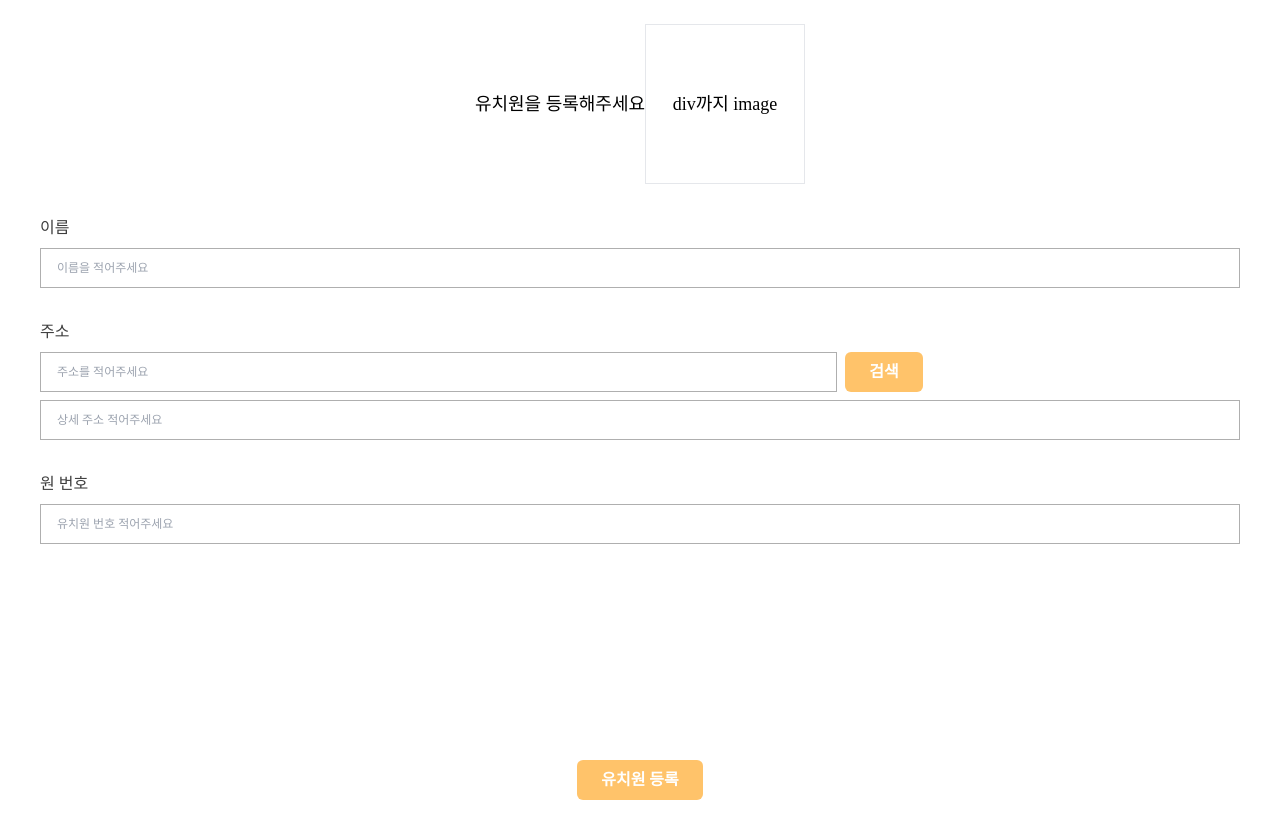
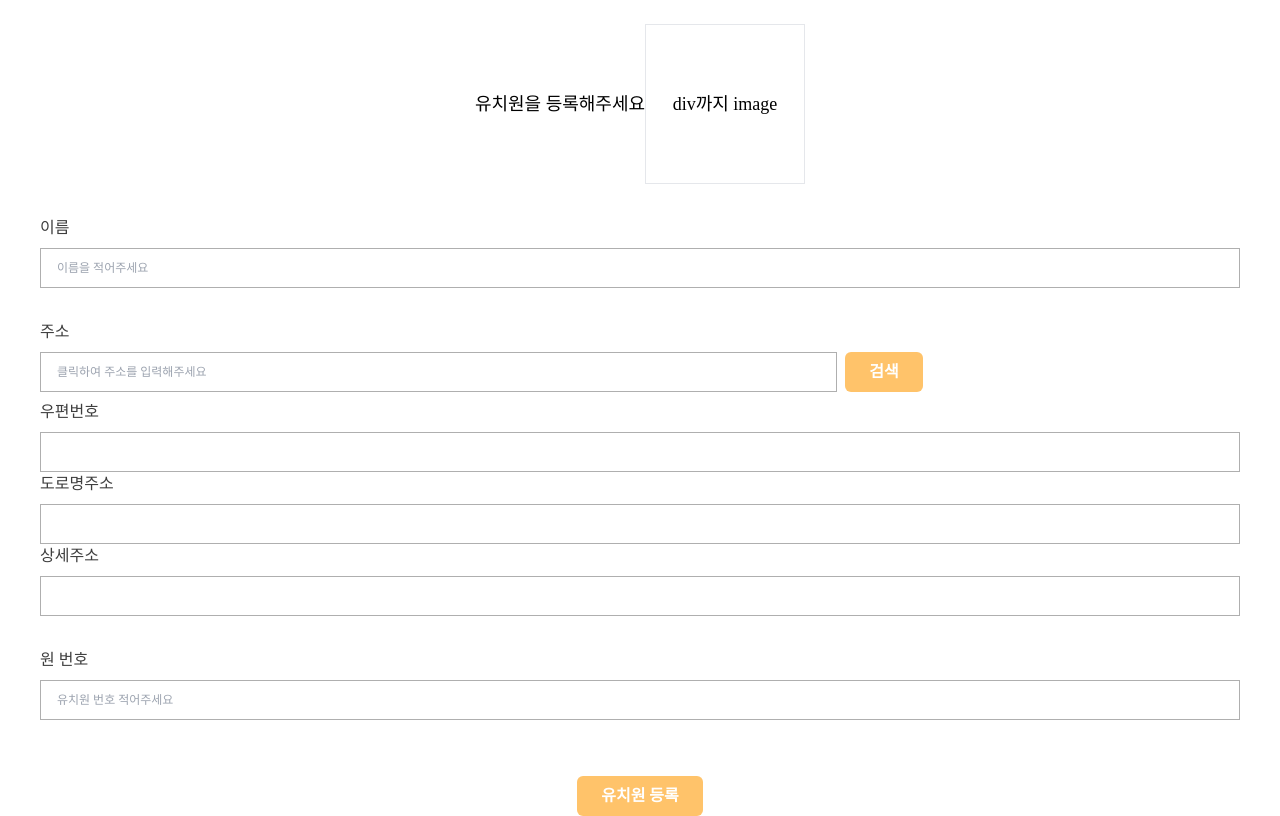
Before and after one commit to allkong/KidWe, a React (Vite) app in the folder front-end/: page /register/kindergarden in a window 1280 px wide. Built offline with nearby package versions, Linux system fonts and the light colour scheme; a web font is replaced by a local one.

Commit message:
feat : 유치원 등록 페이지 주소 props 연결 + LabelInput 수정
- pages : sign-up / RegisterKinderGarden

도로명 주소 검색 가능

LabelInput에 props (readOnly, disabled) 추가

```diff
--- a/front-end/src/components/atoms/Input/LabelInput.tsx
+++ b/front-end/src/components/atoms/Input/LabelInput.tsx
@@ -3,11 +3,15 @@ import React from 'react';
 interface LabelInputProps {
   value: string;
   label?: string;
+  readOnly?: boolean;
+  disabled?: boolean;
 }
 
 const LabelInput: React.FC<LabelInputProps> = ({
   value,
   label,
+  disabled,
+  readOnly,
   ...props
 }: LabelInputProps) => {
   return (
@@ -15,8 +19,10 @@ const LabelInput: React.FC<LabelInputProps> = ({
       <p className="text-gray-300">{label}</p>
       <input
         className="w-full h-10 px-4 border border-gray-200 bg-white rounded-xl text-gray-200 font-normal text-xs"
+        disabled={disabled}
+        readOnly={readOnly}
+        placeholder={value}
         {...props}
-        placeholder={value}
       />
     </div>
   );
--- a/front-end/src/pages/sign-up/RegisterKindergarden.tsx
+++ b/front-end/src/pages/sign-up/RegisterKindergarden.tsx
@@ -1,11 +1,75 @@
 import React, {useEffect, useState} from 'react';
 import LabelInput from '@/components/atoms/Input/LabelInput';
 import Button from '@/components/atoms/Button/Button';
+import {useNavigate} from 'react-router-dom';
+import PopupModal from '@/components/organisms/Modal/PopupModal';
+
+declare global {
+  interface Window {
+    daum: any;
+  }
+}
+
+interface IAddr {
+  address: string;
+  zonecode: string;
+}
 
 const RegisterKindergarden: React.FC = () => {
   const [isShort, setIsShort] = useState(true);
+  const [addr, setAddr] = useState('');
+  const [zipNo, setZipNo] = useState('');
+  const [addrDetail, setAddrDetail] = useState('');
+  const [inputAble, setInputAble] = useState(false);
+  const [name, setName] = useState('이름을 적어주세요');
+  const [tel, setTel] = useState('전화번호를 적어주세요');
+  const [isModalOpen, setIsModalOpen] = useState(false);
 
+  const navigate = useNavigate();
+  const handleRegisterKindergardenButtonClick = () => {
+    // if (
+    //   name === '' ||
+    //   name === '이름을 적어주세요' ||
+    //   addr === '' ||
+    //   zipNo === '' ||
+    //   addrDetail === '' ||
+    //   tel === '' ||
+    //   tel === '전화번호를 적어주세요'
+    // ) {
+    //   setIsModalOpen(true);
+    // } else {
+    //   navigate('/register/completed');
+    // }
+    navigate('/register/completed');
+  };
+  // 원래 등록 양식이 다 입력되어야만 다음 completed창으로 갈 수 있음
+
+  const closeModal = () => {
+    setIsModalOpen(false);
+  };
+  // 클릭 이벤트 선언
+  const onClickAddr = () => {
+    new window.daum.Postcode({
+      oncomplete: function (data: IAddr) {
+        setAddr(data.address);
+        setZipNo(data.zonecode);
+        setInputAble(true);
+        document.getElementById('addrDetail')?.focus();
+      },
+    }).open();
+  };
+
+  // kakao 지도를 띄우는 방법
   useEffect(() => {
+    const script = document.createElement('script');
+    script.src =
+      '//t1.daumcdn.net/mapjsapi/bundle/postcode/prod/postcode.v2.js';
+    script.async = true;
+    script.onload = () => {
+      console.log('Script loaded');
+    };
+    document.body.appendChild(script);
+
     const handleResize = () => {
       const mainContainer = document.querySelector('.main-container');
       if (mainContainer) {
@@ -29,18 +93,43 @@ const RegisterKindergarden: React.FC = () => {
           </div>
         </div>
         <div className="w-full space-y-8">
-          <LabelInput label="이름" value="이름을 적어주세요" />
-          <div className="grid grid-cols-12 gap-x-2">
-            <div className="col-span-8 ">
-              <LabelInput label="주소" value="주소를 적어주세요" />
+          <LabelInput label="이름" value={name} />
+
+          <div className="space-y-2">
+            <div className="grid grid-cols-12 gap-x-2">
+              <div className="col-span-8 ">
+                <LabelInput
+                  label="주소"
+                  value="클릭하여 주소를 입력해주세요"
+                  onClick={onClickAddr}
+                />
+              </div>
+              <div className="col-span-4 flex items-end">
+                <Button label="검색" onClick={onClickAddr} />
+              </div>
             </div>
-            <div className="col-span-4 flex items-end">
-              <Button label="검색" />
-            </div>
-            <div className="col-span-12">
-              <LabelInput value="상세 주소 적어주세요" />
+
+            <div>
+              <LabelInput
+                value={zipNo}
+                label="우편번호"
+                disabled={true}
+                readOnly
+              />
+              <LabelInput
+                value={addr}
+                label="도로명주소"
+                disabled={true}
+                readOnly
+              />
+              <LabelInput
+                value={addrDetail}
+                label="상세주소"
+                disabled={!inputAble}
+              />
             </div>
           </div>
+
           <div className="w-full space-y-4"></div>
           <LabelInput label="원 번호" value="유치원 번호 적어주세요" />
         </div>
@@ -48,8 +137,18 @@ const RegisterKindergarden: React.FC = () => {
       <div
         className={`${isShort ? 'absolute bottom-0' : 'relative mt-8'} w-full flex justify-center px-4`}
       >
-        <Button label="유치원 등록" />
+        <Button
+          label="유치원 등록"
+          onClick={handleRegisterKindergardenButtonClick}
+        />
       </div>
+      {isModalOpen && (
+        <PopupModal
+          isOpen={true}
+          title={'유치원 정보를 입력해주세요'}
+          onCancelButtonClick={closeModal}
+        />
+      )}
     </div>
   );
 };
```
